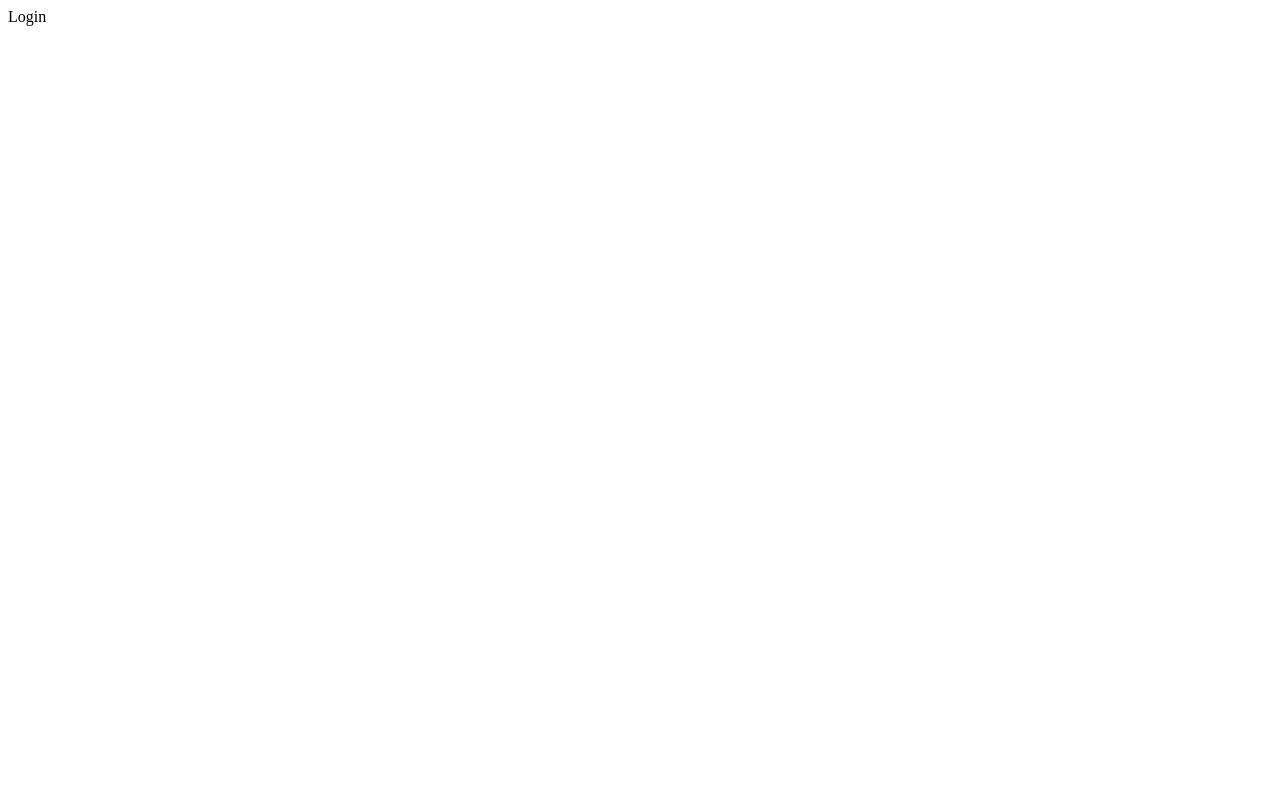
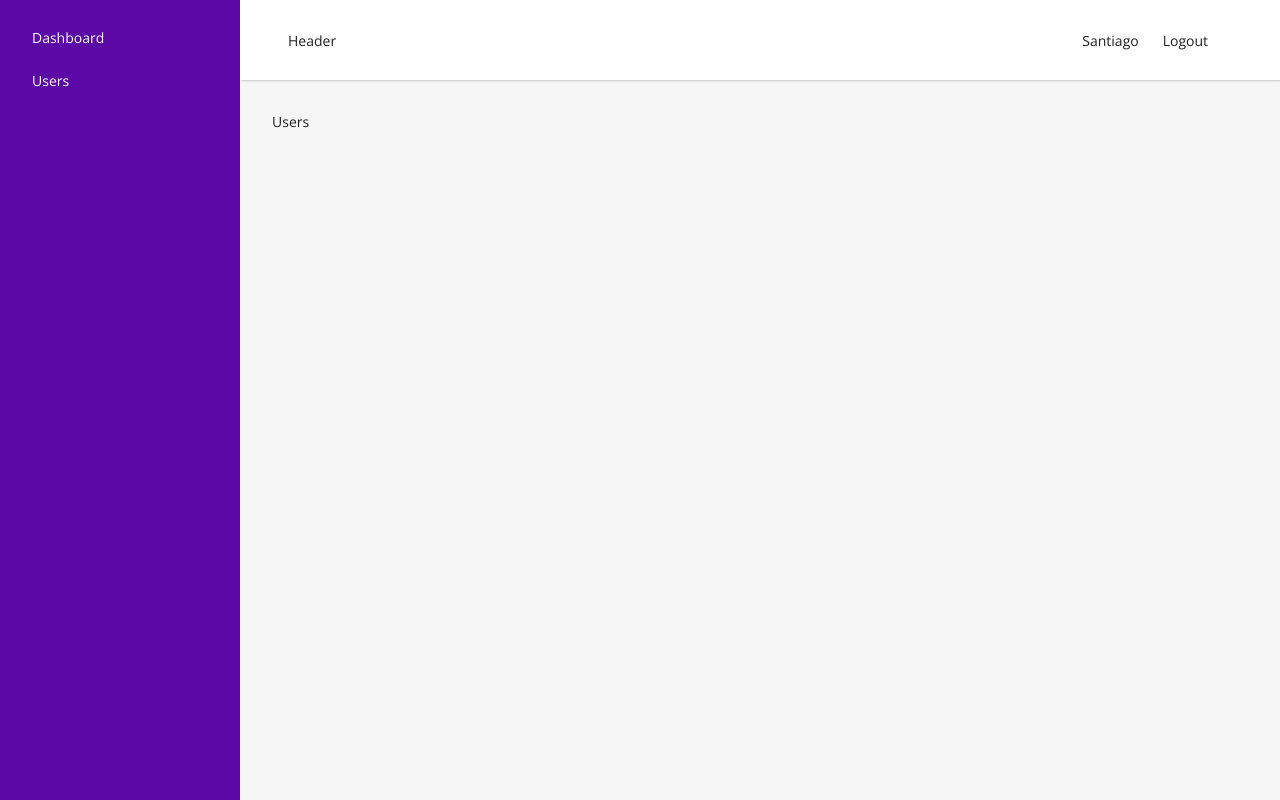
Before and after one commit to kilatex/laravel-react-crud, a React (Vite) app in the folder react/: page /users in a window 1280 px wide. Before the commit this address led to /login. Built offline with nearby package versions, Linux system fonts and the light colour scheme.

Commit message:
Default Layout

```diff
--- a/react/src/components/DefaultLayout.jsx
+++ b/react/src/components/DefaultLayout.jsx
@@ -1,16 +1,36 @@
 import React from 'react'
-import { Navigate, Outlet } from 'react-router-dom'
+import { Link, Navigate, Outlet } from 'react-router-dom'
 import { useStateContext } from '../contexts/ContextProvider'
 
 export default function DefaultLayout() {
     const {user, token} = useStateContext();
 
+    const onLogout = (e) =>{
+        e.preventDefault();
+    }
     if(!token) return <Navigate to='/login'/>
 
     return (
-        <>
-        Default
-        <Outlet/>
-        </>
+        <div id='defaultLayout'>
+            <aside>
+                <Link to='/dashboard'>Dashboard</Link>
+                <Link to='/users'>Users</Link>
+            </aside>
+            <div className="content">
+                <header>
+                    <div>Header</div>
+                    <div>
+                        {user.name}
+                        <a href="#" onClick={onLogout} className='btn-logout'>Logout</a>
+                    </div>
+                </header>
+
+                <main>
+                <Outlet/>
+                </main>
+            </div>
+
+        </div>
+
     )
 }
--- a/react/src/contexts/ContextProvider.jsx
+++ b/react/src/contexts/ContextProvider.jsx
@@ -10,8 +10,10 @@
 
 
 export const ContextProvider = ({children}) => {
-    const [user,setUser] = useState({});
-    const [token, _setToken] = useState(localStorage.getItem('ACCESS_TOKEN'));
+    const [user,setUser] = useState({
+        name : 'Santiago'
+    });
+    const [token, _setToken] = useState(123);
 
     const setToken = (token) => {
         _setToken(token)
--- a/react/src/index.css
+++ b/react/src/index.css
@@ -0,0 +1,243 @@
+@import url('https://fonts.googleapis.com/css2?family=Open+Sans:ital,wght@0,300;0,400;0,500;0,600;0,700;0,800;1,300;1,400;1,500;1,600;1,700;1,800&display=swap');
+
+* {
+    box-sizing: border-box;
+}
+html, body, #root, #defaultLayout, #guestLayout {
+    min-height: 100vh;
+}
+
+h1, h2, h3, h4, h5, h6, p {
+    margin: 0;
+}
+
+body {
+    font-family: 'Open Sans', sans-serif;
+    margin: 0;
+    padding: 0;
+    font-size: 14px;
+    color: #212121;
+    background-color: #f6f6f6;
+}
+
+input {
+    outline: 0;
+    background: #ffffff;
+    width: 100%;
+    border: 2px solid #e6e6e6;
+    margin: 0 0 15px;
+    padding: 15px;
+    box-sizing: border-box;
+    font-size: 14px;
+    transition: all 0.3s;
+}
+
+input:focus {
+    border-color: #5b08a7;
+}
+
+.btn,
+.btn-add,
+.btn-edit,
+.btn-delete {
+    font-family: "Roboto", sans-serif;
+    outline: 0;
+    background: #5b08a7;
+    border: 0;
+    text-decoration: none;
+    padding: 15px;
+    color: #FFFFFF;
+    font-size: 16px;
+    -webkit-transition: all 0.3 ease;
+    transition: all 0.3 ease;
+    cursor: pointer;
+}
+
+.btn-block {
+    width: 100%;
+}
+
+.btn-add,
+.btn-edit,
+.btn-delete{
+    padding: 0.5rem 0.75rem;
+    font-size: 14px;
+    border-radius: 4px;
+}
+.btn-add {
+    background-color: #00a762;
+}
+.btn-delete {
+    background-color: #b72424;
+}
+
+.btn-logout {
+    text-decoration: none;
+    padding: 0.75rem 1.5rem;
+    color: #212121;
+    transition: all 0.3s;
+    border-radius: 6px;
+}
+.btn-logout:hover {
+    background-color: rgba(0, 0, 0, 0.1);
+}
+
+.btn:hover,
+.btn:active,
+.btn:focus {
+    background: #5b08a7;
+}
+
+.text-center {
+    text-align: center;
+}
+
+table {
+    width: 100%;
+    border-spacing: 0;
+    border-collapse: collapse;
+}
+
+table > thead > tr > th {
+    text-align: left;
+    padding: 0.5rem 0.5rem;
+    background-color: #efefef;
+}
+
+table > tbody > tr > td {
+    padding: 0.5rem 0.5rem;
+    border-bottom: 1px solid #efefef;
+    white-space: nowrap;
+}
+
+.card {
+    background-color: #FFF;
+    border-radius: 0.5rem;
+    box-shadow: 1px 1px 3px rgba(0, 0, 0, 0.1);
+    padding: 1.25rem 1.5rem;
+    margin-bottom: 1rem;
+    margin-top: 0.5rem;
+}
+
+.alert {
+    padding: 1rem;
+    background-color: #ff4040;
+    color: white;
+    border-radius: 0.5rem;
+    margin-bottom: 1rem;
+}
+
+.notification {
+    position: fixed;
+    right: 1rem;
+    bottom: 1rem;
+    z-index: 100;
+    padding: 1rem 1.5rem;
+    background-color: #00a762;
+    color: white;
+    border-radius: 0.5rem;
+}
+
+/* Login/Signup forms*/
+
+.login-signup-form {
+    height: 100vh;
+    display: flex;
+    justify-content: center;
+    align-items: center;
+}
+
+.login-signup-form .form {
+    width: 360px;
+    position: relative;
+    z-index: 1;
+    background: #FFFFFF;
+    max-width: 360px;
+    padding: 34px;
+    box-shadow: 0 0 2px 0 rgba(0, 0, 0, 0.1);
+}
+
+.login-signup-form .title {
+    font-size: 20px;
+    margin-bottom: 1rem;
+    text-align: center;
+}
+
+.login-signup-form .form .message {
+    margin: 15px 0 0;
+    color: #b3b3b3;
+    font-size: 16px;
+    text-align: center;
+}
+
+.login-signup-form .form .message a {
+    color: #5b08a7;
+    text-decoration: none;
+}
+
+/* Login/Signup form */
+
+
+#defaultLayout {
+    display: flex;
+}
+
+#defaultLayout aside {
+    width: 240px;
+    background-color: #5b08a7;
+    padding: 1rem
+}
+
+#defaultLayout aside > a {
+    display: block;
+    padding: 0.75rem 1rem;
+    border-radius: 6px;
+    color: white;
+    text-decoration: none;
+    transition: all 0.2s;
+}
+
+#defaultLayout aside > a:hover {
+    background-color: rgba(0, 0, 0, 0.2);
+}
+
+#defaultLayout .content {
+    flex: 1;
+}
+
+#defaultLayout header {
+    height: 80px;
+    padding: 2rem 3rem;
+    background-color: white;
+    box-shadow: 1px 1px 2px rgba(0, 0, 0, 0.2);
+    display: flex;
+    justify-content: space-between;
+    align-items: center;
+}
+
+#defaultLayout main {
+    padding: 2rem;
+}
+
+.animated {
+    -webkit-animation-duration: 0.3s;
+    animation-duration: 0.3s;
+    -webkit-animation-fill-mode: both;
+    animation-fill-mode: both;
+}
+
+.fadeInDown {
+    -webkit-animation-name: fadeInDown;
+    animation-name: fadeInDown;
+}
+
+@keyframes fadeInDown {
+    0% {
+        opacity: 0;
+        transform: translateY(-20px);
+    }
+    100% {
+        opacity: 1;
+        transform: translateY(0);
+    }
+}
```
Also changed, not shown: 1 other file (tests, documents, lock files or other folders).
